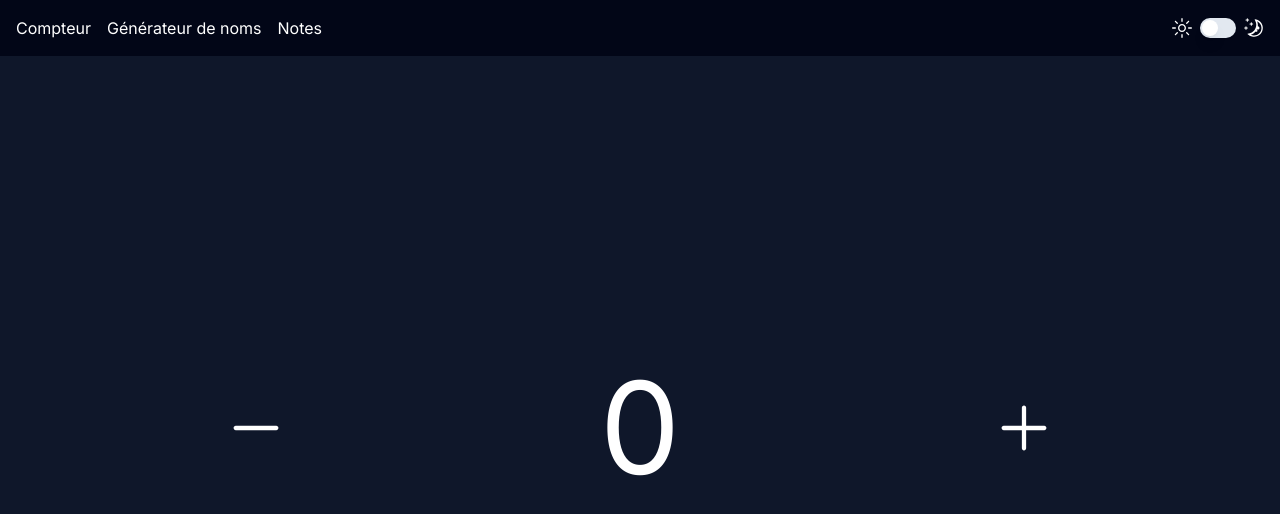
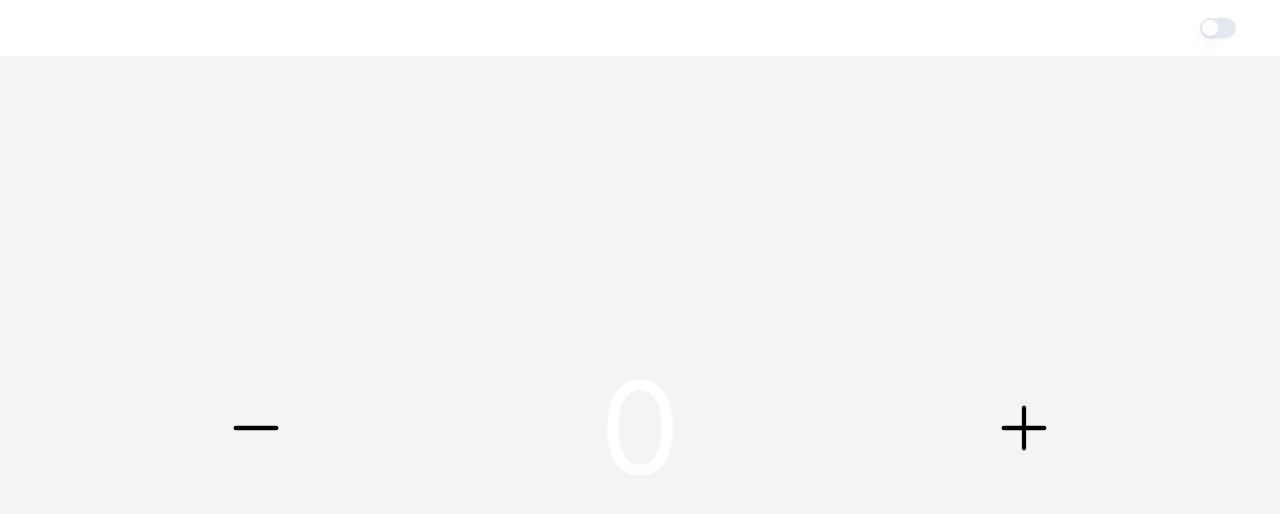
Before and after one commit to harmdhast/react-b2, a React (Create React App) app: page /count in a window 1280 px wide. Shown: the top 514 px of the page. Built offline with nearby package versions, Linux system fonts and the light colour scheme.

Commit message:
Move DarkMode in a global context

```diff
--- a/src/App.js
+++ b/src/App.js
@@ -1,11 +1,13 @@
 import { DarkModeSwitch } from "@/components/misc/darkMode";
 import { Toaster } from "@/components/ui/toaster";
-import { useState } from "react";
+import { useState, createContext } from "react";
 import { BrowserRouter, Link, Navigate, Route, Routes } from "react-router-dom";
 import Counter from "./Counter";
 import Names from "./Names";
 import Notes from "./Notes";
 import { UserProfile } from "./UserProfile";
+
+export const UserContext = createContext(null);
 
 function App() {
     const [notes, setNotes] = useState(null);
@@ -13,10 +15,12 @@ function App() {
     const [count, setCount] = useState(0);
     const [name, setName] = useState(null);
     const [user, setUser] = useState(null);
+    const [isDarkMode, toggleDarkMode] = useState(null);
 
     return (
+        <UserContext.Provider value={{ isDarkMode: isDarkMode, toggleDarkMode: toggleDarkMode }}>
             <BrowserRouter>
-            <nav className=" bg-slate-950 flex gap-4 p-4 text-white items-center">
+                <nav className=" bg-sky-400 dark:bg-zinc-950 flex gap-4 p-4 text-white items-center shadow shadow-zinc-200 dark:shadow-none drop-shadow-sm">
                     <Link to="/count">Compteur</Link>
                     <Link to="/names">Générateur de noms</Link>
                     <Link to="/notes">Notes</Link>
@@ -35,6 +39,7 @@ function App() {
                 </Routes>
                 <Toaster />
             </BrowserRouter>
+        </UserContext.Provider>
     );
 }
 
--- a/src/Counter.js
+++ b/src/Counter.js
@@ -39,7 +39,7 @@ function Counter({ count, setCount }) {
     })
 
     return (
-        <div className="flex flex-row bg-slate-900 grow justify-center align-middle items-center text-white gap-36">
+        <div className="flex flex-row bg-zinc-100 dark:bg-zinc-900 grow justify-center align-middle items-center dark:text-white text-zinc-900 gap-36">
 
             <Button className="h-24 w-24" variant="ghost" size="icon" onClick={function () { updateCounter(-1) }}>
                 <MinusIcon className="h-16 w-16" />
--- a/src/components/misc/darkMode.js
+++ b/src/components/misc/darkMode.js
@@ -1,9 +1,10 @@
-import { useEffect, useState } from 'react';
+import { useContext, useEffect, useState } from 'react';
 import { SunIcon, MoonIcon } from '@radix-ui/react-icons'
 import { Switch } from "@/components/ui/switch";
+import { UserContext } from '@/App';
 
 function DarkModeSwitch() {
-    const [isDarkMode, toggleDarkMode] = useState(null);
+    const { isDarkMode, toggleDarkMode } = useContext(UserContext);
 
     useEffect(() => {
         if (isDarkMode === null) {
```
Lines whose indentation alone changed are shown as unchanged.
